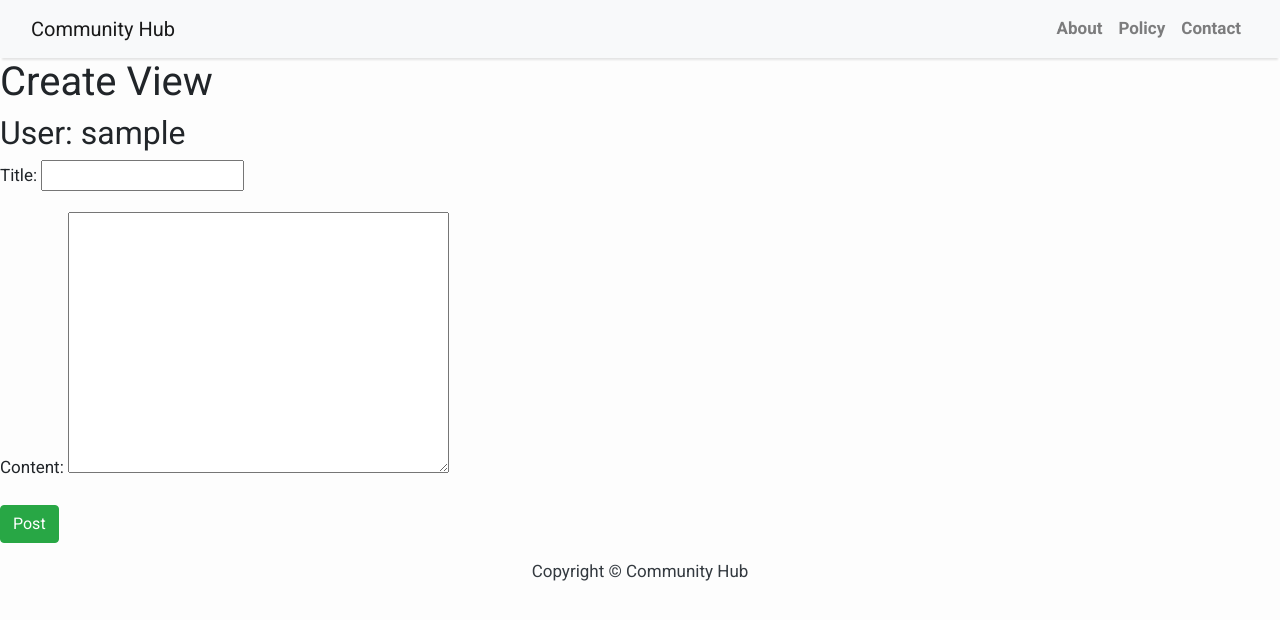
After one commit to CodePint/CommunityHub, a Django app: page /blog/1/create/ in a window 1280 px wide. The commit adds this page. Shown: the top 620 px of the page. Run offline with Django 3.2, Linux system fonts and the light colour scheme; the visitor is signed in with stand-in values (Sample User, id 1); some libraries are stand-ins or nearby versions.

Commit message:
- basic skelteton in place for blogging system - adding slug generation - wrote views for Detail, Post, Create, Author - templates created with placeholder code

```diff
--- /dev/null
+++ b/blog/forms.py
@@ -0,0 +1,11 @@
+from django.db import models
+from django import forms
+
+from users.models import User
+from .models import Post
+
+class CreatePostForm(forms.ModelForm):
+
+    class Meta:
+        model = Post
+        fields = ['title', 'content']
--- a/blog/models.py
+++ b/blog/models.py
@@ -1,12 +1,15 @@
 from django.db import models
-
-# Create your models here.
-from django.db import models
-from django.utils import timezone
-from django.contrib.auth.models import User
-
 from django.conf import settings
 User = settings.AUTH_USER_MODEL
+
+from django.utils import timezone
+from django.db.models.signals import post_save, pre_save
+from django.dispatch import receiver
+
+from django.urls import reverse
+from django.utils.crypto import get_random_string
+from django.template.defaultfilters import slugify
+
 
 STATUS = (
     (0,"Draft"),
@@ -14,10 +17,10 @@ STATUS = (
 )
 
 class Post(models.Model):
-    title = models.CharField(max_length=200, unique=True)
+    title = models.CharField(max_length=100)
     slug = models.SlugField(max_length=200, unique=True)
-    content = models.TextField()
-    author = models.ForeignKey(User, on_delete= models.CASCADE, related_name='blog_posts')
+    content = models.TextField(max_length=25000)
+    author = models.ForeignKey(User, on_delete= models.CASCADE, related_name='posts')
     updated_at = models.DateTimeField(auto_now= True)
     created_at = models.DateTimeField(auto_now_add=True)
     status = models.IntegerField(choices=STATUS, default=0)
@@ -28,9 +31,25 @@ class Post(models.Model):
     def __str__(self):
         return self.title
 
-    def save(self, *args, **kwargs):
-        ''' On save, update timestamps '''
-        if not self.id:
-            self.created_at = timezone.now()
-        self.updated_at = timezone.now()
-        return super(Post, self).save(*args, **kwargs)
+    def get_unique_slug(self):
+        timestamp = timezone.now().strftime("%d%m%Y%_H%M%S")
+        string = '{}-{}'.format(self.title, timestamp)
+        return slugify(string)
+
+    def get_absolute_url(self):
+        args = {'author': self.author.slug, 'slug': self.slug }
+        return reverse('blog:detail', kwargs=args)
+
+
+
+@receiver(pre_save, sender=Post)
+def create_title_slug(sender, instance, *args, **kwargs):
+    if not instance.slug:
+        instance.slug = instance.get_unique_slug()
+
+
+@receiver(post_save, sender=Post)
+def create_user_profile(sender, instance, created, **kwargs):
+    time_now = timezone.now()
+    if created: instance.created_at = time_now
+    instance.updated_at = time_now
--- /dev/null
+++ b/blog/templates/blog/create.html
@@ -0,0 +1,12 @@
+{% extends 'base.html' %}
+{% block content %}
+
+<h1>Create View</h1>
+<h2>User: {{ user }}</h2>
+  <form method="post">
+    {% csrf_token %}
+    {{ form.as_p }}
+    <button type="submit" class="btn btn-success">Post</button>
+  </form>
+
+{% endblock %}
--- a/blog/urls.py
+++ b/blog/urls.py
@@ -4,6 +4,8 @@ from . import views
 
 app_name = 'blog'
 urlpatterns = [
-    path('', views.PostList.as_view(), name='index'),
-    path('<slug:slug>/', views.PostDetail.as_view(), name='detail'),
+    path('', views.BlogIndex.as_view(), name='index'),
+    path('<slug:author>/', views.BlogAuthor.as_view(), name='author'),
+    path('<slug:author>/create/', views.CreatePost.as_view(), name='create'),
+    path('<slug:author>/post/<slug:slug>/', views.PostDetail.as_view(), name='detail'),
 ]
--- a/blog/views.py
+++ b/blog/views.py
@@ -1,12 +1,54 @@
-from django.shortcuts import render
+from django.shortcuts import render, get_object_or_404, redirect
+from django.views import generic
+from django.views.generic import View
+from django.urls import reverse, reverse_lazy
+from django.http import HttpResponseRedirect
+from django.contrib.auth.mixins import LoginRequiredMixin
 
-from django.views import generic
+from .forms import CreatePostForm
 from .models import Post
+from users.models import User
+from django.db.models import F
 
-class PostList(generic.ListView):
-    queryset = Post.objects.filter(status=1).order_by('-created_at')
-    template_name = 'blog/index.html'
+class BlogIndex(View):
+    def get(self, request, *args, **kwargs):
+        user = request.user
+        posts = Post.objects.all().order_by('-created_at')[:10]
+        context = {'posts': posts, 'user': user}
+        return render(request, "blog/index.html", context=context)
 
-class PostDetail(generic.DetailView):
-    model = Post
-    template_name = 'blog/detail.html'
+class BlogAuthor(View):
+    def get(self, request, *args, **kwargs):
+        user = get_object_or_404(User, username=kwargs['author'])
+        posts = user.posts.all()
+        context = {'author': user, 'posts': posts}
+        return render(request, "blog/author.html", context=context)
+
+class PostDetail(View):
+    def get(self, request, *args, **kwargs):
+        post = get_object_or_404(Post, slug=kwargs['slug'])
+        context = {'post': post}
+        return render(request, "blog/detail.html", context=context)
+
+
+class CreatePost(LoginRequiredMixin, View):
+    login_url = '/user/login'
+
+    def get(self, request, *args, **kwargs):
+        user = request.user
+        context = {'user': user, 'form': CreatePostForm()}
+        return render(request, 'blog/create.html', context)
+
+    def post(self, request, *args, **kwargs):
+        user = request.user
+        form = CreatePostForm(request.POST)
+
+        if form.is_valid():
+            post = form.save(commit=False)
+            post.author = user
+            post.status = 1
+            post.save()
+            # breakpoint()
+            return redirect(post)
+
+        return render(request, 'blog/create.html', {'form': form})
--- a/community_hub/settings.py
+++ b/community_hub/settings.py
@@ -174,15 +174,16 @@ ACCOUNT_SIGNUP_PASSWORD_ENTER_TWICE = False
 ACCOUNT_SESSION_REMEMBER = True
 ACCOUNT_AUTHENTICATION_METHOD = 'email'
 ACCOUNT_UNIQUE_EMAIL = True
-ACCOUNT_EMAIL_VERIFICATION = 'mandatory'
 LOGIN_REDIRECT_URL = 'pages:home'
 ACCOUNT_LOGOUT_REDIRECT_URL = 'pages:home'
+
+# ACCOUNT_EMAIL_VERIFICATION = 'mandatory'
 # change to login page
 ACCOUNT_EMAIL_CONFIRMATION_ANONYMOUS_REDIRECT_URL = 'pages:home'
 
+
 # development
 EMAIL_BACKEND = 'django.core.mail.backends.console.EmailBackend'
-
 # production
 # EMAIL_BACKEND = 'django.core.mail.backends.smtp.EmailBackend'
 EMAIL_USE_TLS = True
--- a/community_hub/templates/base.html
+++ b/community_hub/templates/base.html
@@ -2,7 +2,7 @@
 <html>
 
     <head>
-        <title>Django Central</title>
+        <title>Community Hub</title>
         <link href="https://fonts.googleapis.com/css?family=Roboto:400,700" rel="stylesheet">
         <meta name="google" content="notranslate" />
         <meta name="viewport" content="width=device-width, initial-scale=1" />
@@ -37,7 +37,7 @@
         <!-- Navigation -->
         <nav class="navbar navbar-expand-lg navbar-light bg-light shadow" id="mainNav">
             <div class="container-fluid">
-                <a class="navbar-brand" href="{% url 'pages:home' %}">Django central</a>
+                <a class="navbar-brand" href="{% url 'pages:home' %}">Community Hub</a>
                 <button class="navbar-toggler navbar-toggler-right" type="button" data-toggle="collapse" data-target="#navbarResponsive"
                     aria-controls="navbarResponsive" aria-expanded="false" aria-label="Toggle navigation">
                     <span class="navbar-toggler-icon"></span>
@@ -62,7 +62,7 @@
         {% endblock content %}
         <!-- Footer -->
         <footer class="py-3 bg-grey">
-            <p class="m-0 text-dark text-center ">Copyright &copy; Django Central</p>
+            <p class="m-0 text-dark text-center ">Copyright &copy; Community Hub</p>
         </footer>
     </body>
 </html>
--- a/community_hub/templates/sidebar.html
+++ b/community_hub/templates/sidebar.html
@@ -12,8 +12,8 @@
 <div class="card my-4">
         <h5 class="card-header">About Us</h5>
     <div class="card-body">
-        <p class="card-text"> This awesome blog is made on the top of our Favourite full stack Framework 'Django', follow up the tutorial to learn how we made it..!</p>
-        <a href="https://djangocentral.com/building-a-blog-application-with-django"
+        <p class="card-text"> All about the community!</p>
+        <a href="https://google.com"
            class="btn btn-danger">Know more!</a>
     </div>
 </div>
--- a/users/models.py
+++ b/users/models.py
@@ -18,7 +18,6 @@ class Profile(models.Model):
     avatar = models.ImageField(upload_to='avatar/')
     location = models.CharField(max_length=20)
 
-
 # User/Profile signallers
 @receiver(pre_save, sender=User)
 def create_username_slug(sender, instance, *args, **kwargs):
```
Also changed, not shown: blog/templates/blog/author.html (added, +23 -0 lines), blog/templates/blog/detail.html (+7 -5 lines), blog/templates/blog/index.html (+10 -5 lines), blog/migrations/0001_initial.py, blog/migrations/0002_post_author.py (deleted), blog/templates/blog/search.html (added), 1 other file.
